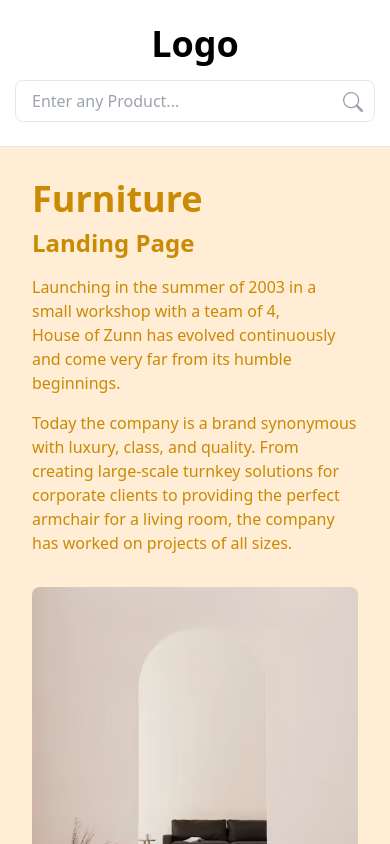
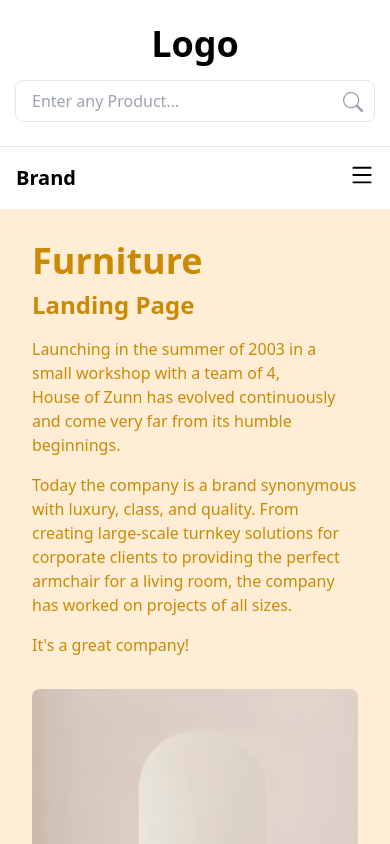
Before and after one commit to NimraTalha/E-commerce-furniture-website, a Next.js app: page / in a window 390 px wide. Shown: the top 844 px of the page. Built offline with nearby package versions, Linux system fonts and the light colour scheme.

Commit message:
Updated navbar with new links and style

```diff
--- a/src/app/page.tsx
+++ b/src/app/page.tsx
@@ -15,6 +15,10 @@ export default function Home() {
           Today the company is a brand synonymous with luxury, class, and quality.
           From creating large-scale turnkey solutions for corporate clients to providing
           the perfect armchair for a living room, the company has worked on projects of all sizes.
+        </p>
+        {/* Example of using escaped quotes */}
+        <p className="font-light text-yellow-600 mt-4 text-base md:text-lg">
+          It&apos;s a great company!
         </p>
       </div>
 
--- a/src/components/navbar.tsx
+++ b/src/components/navbar.tsx
@@ -1,23 +1,57 @@
+'use client'; // This makes the component a Client Component
+
 import Link from 'next/link';
-import React from 'react';
+import React, { useState } from 'react';
+import { AiOutlineMenu, AiOutlineClose } from 'react-icons/ai'; // For hamburger menu icons
 
 const Navbar = () => {
+  const [isOpen, setIsOpen] = useState(false);
+
+  const toggleMenu = () => {
+    setIsOpen(!isOpen);
+  };
+
   return (
-    <nav className='hidden lg:block bg-white shadow-md'>
-      <div className='container mx-auto'>
-        <div className="flex justify-center gap-10 py-4 text-blackish font-medium">
-          {/* Home page link */}
-          <Link className='navbar_link relative hover:text-yellow-600' href="/"> Home</Link>
+    <nav className='bg-white shadow-md'>
+      <div className='container mx-auto flex justify-between items-center py-4 px-4 lg:px-0'>
+        {/* Logo or Brand name */}
+        <div className='text-xl font-bold'>
+          <Link href="/">Brand</Link>
+        </div>
 
-          {/* Shopping page link */}
-          <Link className='navbar_link relative hover:text-yellow-600' href="/collection"> Shopping</Link>
+        {/* Hamburger Icon for Mobile */}
+        <div className='lg:hidden'>
+          <button onClick={toggleMenu}>
+            {isOpen ? (
+              <AiOutlineClose size={24} />
+            ) : (
+              <AiOutlineMenu size={24} />
+            )}
+          </button>
+        </div>
 
-          <Link className='navbar_link relative hover:text-yellow-600' href="#"> About-us</Link>
-          <Link className='navbar_link relative hover:text-yellow-600' href="#"> Contact-us </Link>
+        {/* Links for larger screens */}
+        <div className='hidden lg:flex justify-center gap-10 text-blackish font-medium'>
+          <Link className='navbar_link relative hover:text-yellow-600' href="/">Home</Link>
+          <Link className='navbar_link relative hover:text-yellow-600' href="/collection">Shopping</Link>
+          <Link className='navbar_link relative hover:text-yellow-600' href="#">About-us</Link>
+          <Link className='navbar_link relative hover:text-yellow-600' href="#">Contact-us</Link>
         </div>
       </div>
+
+      {/* Dropdown Menu for Mobile */}
+      {isOpen && (
+        <div className='lg:hidden bg-white py-4 shadow-md'>
+          <div className='flex flex-col gap-4 text-center text-blackish font-medium'>
+            <Link className='hover:text-yellow-600' href="/">Home</Link>
+            <Link className='hover:text-yellow-600' href="/collection">Shopping</Link>
+            <Link className='hover:text-yellow-600' href="#">About-us</Link>
+            <Link className='hover:text-yellow-600' href="#">Contact-us</Link>
+          </div>
+        </div>
+      )}
     </nav>
   );
-}
+};
 
 export default Navbar;
```
